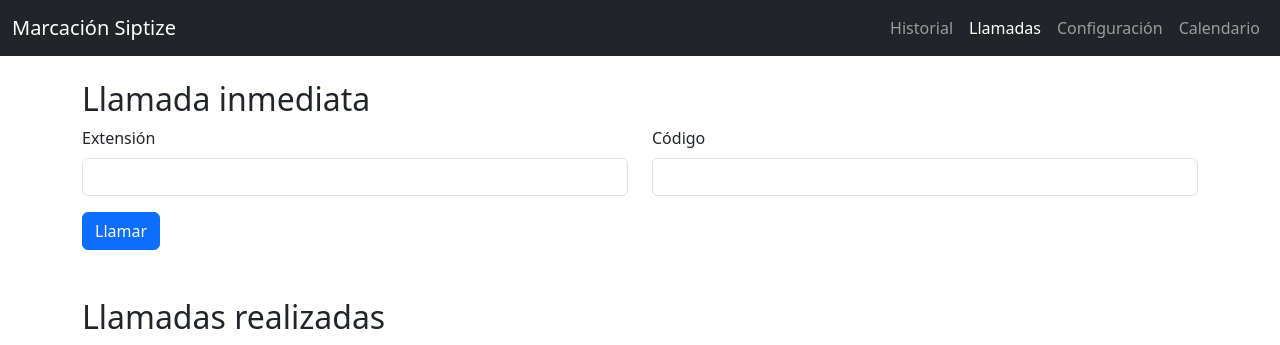
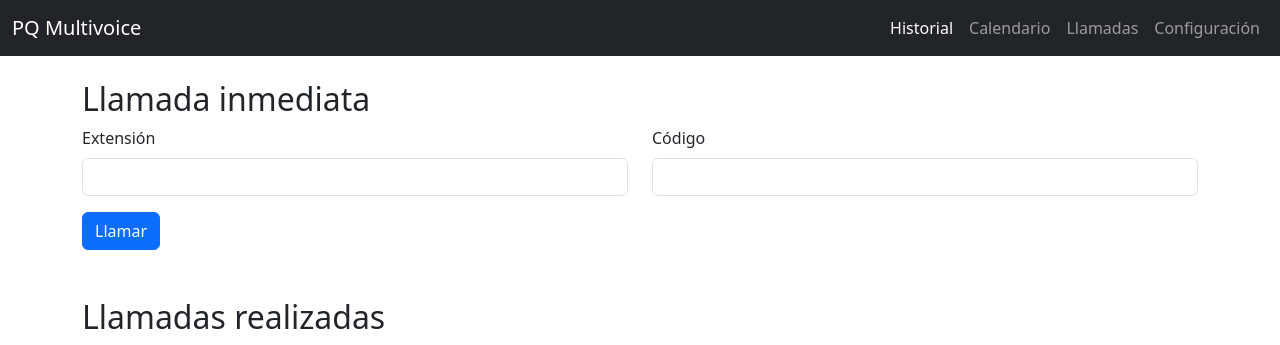
Before and after one commit to DiegoInDaHu/PQMultivoice, a PHP site: page /calls.php in a window 1280 px wide. Shown: the top 345 px of the page. Run offline with PHP 8.4, Linux system fonts and the light colour scheme; data that the repository does not hold is empty.

Commit message:
Orden de menus y titulo

```diff
--- a/calendar.php
+++ b/calendar.php
@@ -141,12 +141,12 @@ foreach ($allScheduled as $row) {
 <body>
 <nav class="navbar navbar-expand-lg navbar-dark bg-dark mb-4">
     <div class="container-fluid">
-        <a class="navbar-brand" href="#">Marcación Siptize</a>
+        <a class="navbar-brand" href="#">PQ Multivoice</a>
         <div class="navbar-nav">
-            <a class="nav-link" href="index.php">Historial</a>
+            <a class="nav-link active" href="index.php">Historial</a>
+            <a class="nav-link" href="calendar.php">Calendario</a>
             <a class="nav-link" href="calls.php">Llamadas</a>
             <a class="nav-link" href="config.php">Configuración</a>
-            <a class="nav-link active" href="calendar.php">Calendario</a>
         </div>
     </div>
 </nav>
--- a/calls.php
+++ b/calls.php
@@ -81,12 +81,12 @@ if ($_SERVER['REQUEST_METHOD'] === 'POST') {
 <body>
 <nav class="navbar navbar-expand-lg navbar-dark bg-dark mb-4">
     <div class="container-fluid">
-        <a class="navbar-brand" href="#">Marcación Siptize</a>
+        <a class="navbar-brand" href="#">PQ Multivoice</a>
         <div class="navbar-nav">
-            <a class="nav-link" href="index.php">Historial</a>
-            <a class="nav-link active" href="calls.php">Llamadas</a>
+            <a class="nav-link active" href="index.php">Historial</a>
+            <a class="nav-link" href="calendar.php">Calendario</a>
+            <a class="nav-link" href="calls.php">Llamadas</a>
             <a class="nav-link" href="config.php">Configuración</a>
-            <a class="nav-link" href="calendar.php">Calendario</a>
         </div>
     </div>
 </nav>
--- a/index.php
+++ b/index.php
@@ -60,17 +60,17 @@ foreach ($allScheduled as $row) {
 <body>
 <nav class="navbar navbar-expand-lg navbar-dark bg-dark mb-4">
     <div class="container-fluid">
-        <a class="navbar-brand" href="#">Marcación Siptize</a>
+        <a class="navbar-brand" href="#">PQ Multivoice</a>
         <div class="navbar-nav">
             <a class="nav-link active" href="index.php">Historial</a>
+            <a class="nav-link" href="calendar.php">Calendario</a>
             <a class="nav-link" href="calls.php">Llamadas</a>
             <a class="nav-link" href="config.php">Configuración</a>
-            <a class="nav-link" href="calendar.php">Calendario</a>
         </div>
     </div>
 </nav>
 <div class="container">
-    <h2>Calendario de llamadas programadas</h2>
+    <h2 style="margin-bottom:20px">Calendario</h2>
     <input type="text" id="calendar" class="form-control">
     <div class="mt-3">
         <?php foreach ($codeColors as $code => $color): ?>
```
Also changed, not shown: config.php (+4 -4 lines).
